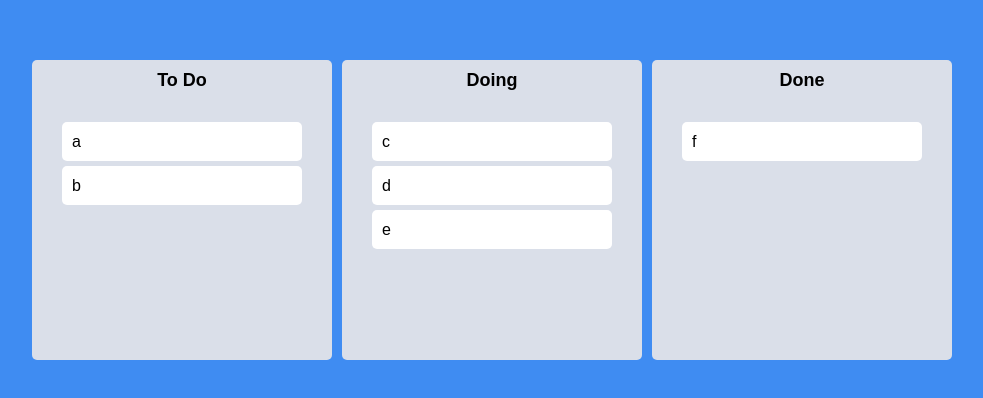
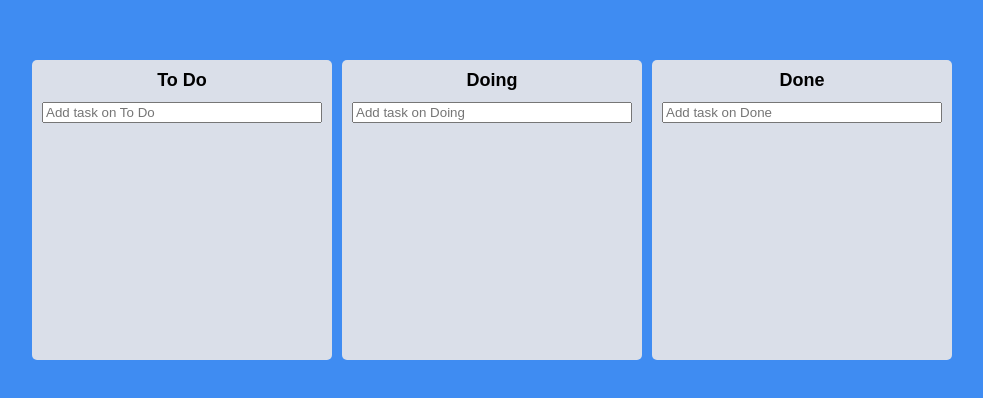
Before and after one commit to dong53358/trello-clone, a React (Create React App) app: page / in a window 1280 px wide. Shown: the part 190-588 px from the top of the page, without its empty margins (148-1131 px from the left). Built offline with nearby package versions, Linux system fonts and the light colour scheme.

Commit message:
creating tasks

```diff
--- a/package.json
+++ b/package.json
@@ -13,6 +13,7 @@
     "react": "^18.2.0",
     "react-beautiful-dnd": "^13.1.0",
     "react-dom": "^18.2.0",
+    "react-hook-form": "^7.33.1",
     "react-scripts": "5.0.1",
     "recoil": "^0.7.4",
     "styled-components": "^5.3.5",
--- a/src/App.tsx
+++ b/src/App.tsx
@@ -24,15 +24,15 @@
 function App() {
   const [toDos, setToDos] = useRecoilState(toDoState);
   const onDragEnd = (info: DropResult) => {
-    console.log(info);
     const { destination, draggableId, source } = info;
     if (!destination) return;
     if (destination?.droppableId === source.droppableId) {
       // same board movement/
       setToDos((allBoard) => {
         const boardCopy = [...allBoard[source.droppableId]];
+        const taskObj = boardCopy[source.index];
         boardCopy.splice(source.index, 1);
-        boardCopy.splice(destination?.index, 0, draggableId);
+        boardCopy.splice(destination?.index, 0, taskObj);
         return {
           ...allBoard,
           [source.droppableId]: boardCopy,
@@ -43,9 +43,10 @@
       // cross board movement
       setToDos((allBoards) => {
         const sourceBoard = [...allBoards[source.droppableId]];
+        const taskObj = sourceBoard[source.index];
         const destinationBoard = [...allBoards[destination.droppableId]];
         sourceBoard.splice(source.index, 1);
-        destinationBoard.splice(destination.index, 0, draggableId);
+        destinationBoard.splice(destination.index, 0, taskObj);
         return {
           ...allBoards,
           [source.droppableId]: sourceBoard,
--- a/src/Components/Board.tsx
+++ b/src/Components/Board.tsx
@@ -1,5 +1,9 @@
+import { useRef } from "react";
 import { Droppable } from "react-beautiful-dnd";
+import { useForm } from "react-hook-form";
+import { useSetRecoilState } from "recoil";
 import styled from "styled-components";
+import { ITodo, toDoState } from "../atoms";
 import DragabbleCard from "./DragabbleCard";
 
 const Wrapper = styled.div`
@@ -39,14 +43,47 @@
 `;
 
 interface IBoardProps {
-  toDos: string[];
+  toDos: ITodo[];
   boardId: string;
 }
 
+const Form = styled.form`
+  width: 100%;
+  input {
+    width: 100%;
+  }
+`;
+
+interface IForm {
+  toDo: string;
+}
+
 function Board({ toDos, boardId }: IBoardProps) {
+  const setToDos = useSetRecoilState(toDoState);
+  const { register, setValue, handleSubmit } = useForm<IForm>();
+  const onValid = ({ toDo }: IForm) => {
+    const newToDo = {
+      id: Date.now(),
+      text: toDo,
+    };
+    setToDos((allBoards) => {
+      return {
+        ...allBoards,
+        [boardId]: [...allBoards[boardId], newToDo],
+      };
+    });
+    setValue("toDo", "");
+  };
   return (
     <Wrapper>
       <Title>{boardId}</Title>
+      <Form onSubmit={handleSubmit(onValid)}>
+        <input
+          {...register("toDo", { required: true })}
+          type="text"
+          placeholder={`Add task on ${boardId}`}
+        ></input>
+      </Form>
       <Droppable droppableId={boardId}>
         {(magic, info) => (
           <Area
@@ -56,7 +93,12 @@
             {...magic.droppableProps}
           >
             {toDos.map((toDo, index) => (
-              <DragabbleCard key={toDo} index={index} toDo={toDo} />
+              <DragabbleCard
+                key={toDo.id}
+                index={index}
+                toDoId={toDo.id}
+                toDoText={toDo.text}
+              />
             ))}
             {magic.placeholder}
           </Area>
--- a/src/Components/DragabbleCard.tsx
+++ b/src/Components/DragabbleCard.tsx
@@ -13,14 +13,14 @@
 `;
 
 interface IDragabbleCardProps {
-  toDo: string;
+  toDoId: number;
+  toDoText: string;
   index: number;
 }
 
-function DragabbleCard({ toDo, index }: IDragabbleCardProps) {
-  console.log(toDo, "has been rendered");
+function DragabbleCard({ toDoId, toDoText, index }: IDragabbleCardProps) {
   return (
-    <Draggable key={toDo} draggableId={toDo} index={index}>
+    <Draggable draggableId={toDoId + ""} index={index}>
       {(magic, snapshot) => (
         <Card
           isDragging={snapshot.isDragging}
@@ -28,7 +28,7 @@
           {...magic.dragHandleProps}
           {...magic.draggableProps}
         >
-          {toDo}
+          {toDoText}
         </Card>
       )}
     </Draggable>
--- a/src/atoms.tsx
+++ b/src/atoms.tsx
@@ -1,14 +1,19 @@
 import { atom, selector } from "recoil";
 
+export interface ITodo {
+  id: number;
+  text: string;
+}
+
 interface IToDoState {
-  [key: string]: string[];
+  [key: string]: ITodo[];
 }
 
 export const toDoState = atom<IToDoState>({
   key: "toDo",
   default: {
-    "To Do": ["a", "b"],
-    Doing: ["c", "d", "e"],
-    Done: ["f"],
+    "To Do": [],
+    Doing: [],
+    Done: [],
   },
 });
```
Also changed, not shown: 1 other file (tests, documents, lock files or other folders).
